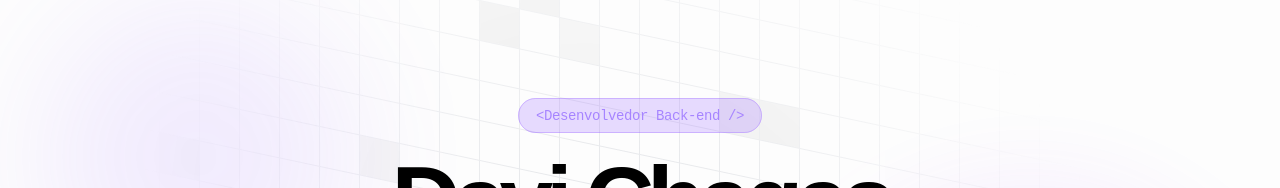
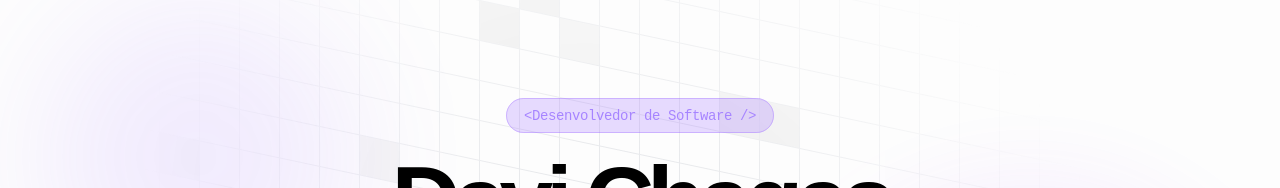
Before and after one commit to davithekid/davithedev, a Next.js app: page / in a window 1280 px wide. Shown: the part 206-394 px from the top of the page. Built offline with nearby package versions, Linux system fonts and the light colour scheme.

Commit message:
style update

```diff
--- a/src/blocks/hero/index.jsx
+++ b/src/blocks/hero/index.jsx
@@ -38,7 +38,7 @@ export default function Hero() {
               className="inline-block"
             >
               <span className="px-4 py-2 bg-violet-500/20 border border-violet-500/30 rounded-full text-violet-400 text-sm font-medium font-mono">
-                &lt;Desenvolvedor Back-end /&gt;
+                &lt;Desenvolvedor de Software /&gt;
               </span>
             </motion.div>
 
@@ -57,7 +57,7 @@ export default function Hero() {
               transition={{ delay: 0.4 }}
               className="text-xl md:text-2xl text-gray-400 leading-relaxed max-w-3xl mx-auto font-mono"
             >
-              {"{ "}construindo APIs com <span className="text-violet-400">Node.js</span>,
+              {"{ "}Construindo APIs com <span className="text-violet-400">Node.js</span>,
               explorando <span className="text-violet-400">infraestrutura</span> e <span className="text-violet-400">cloud.</span> {"}"}
             </motion.p>
             <motion.div
```
